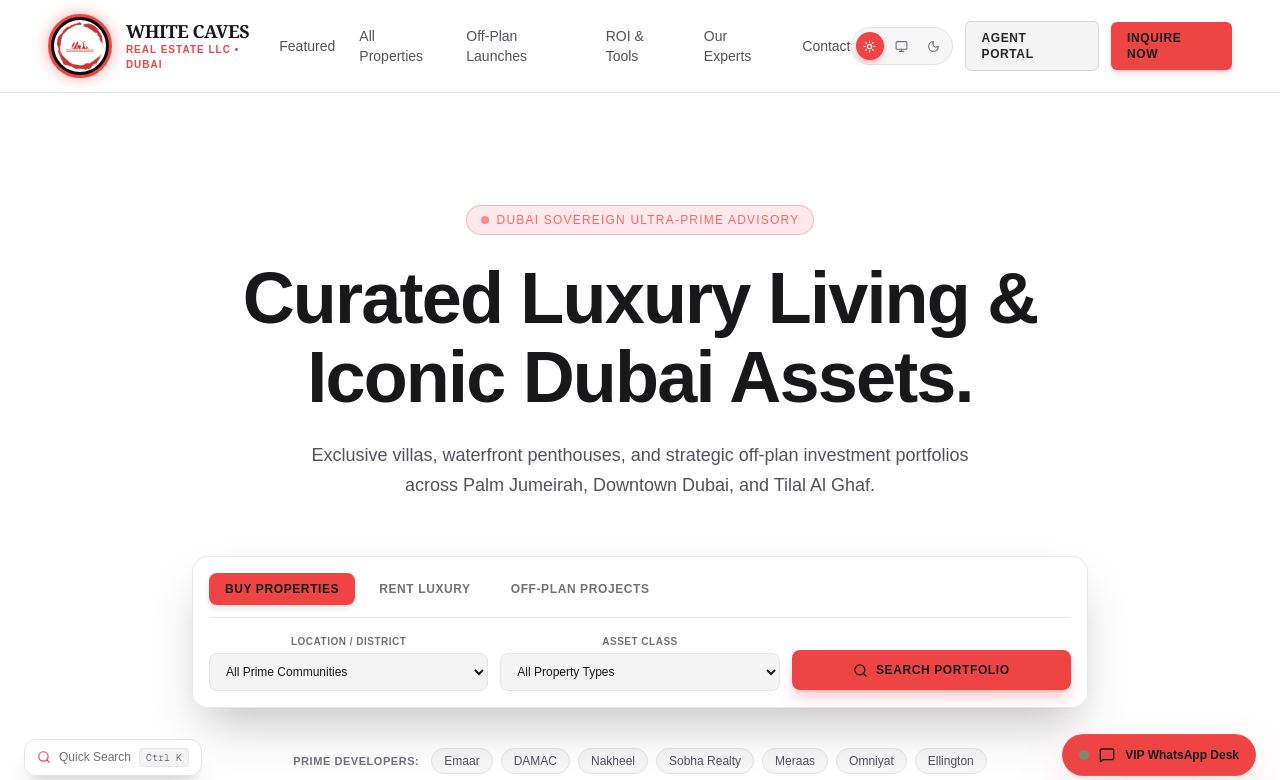
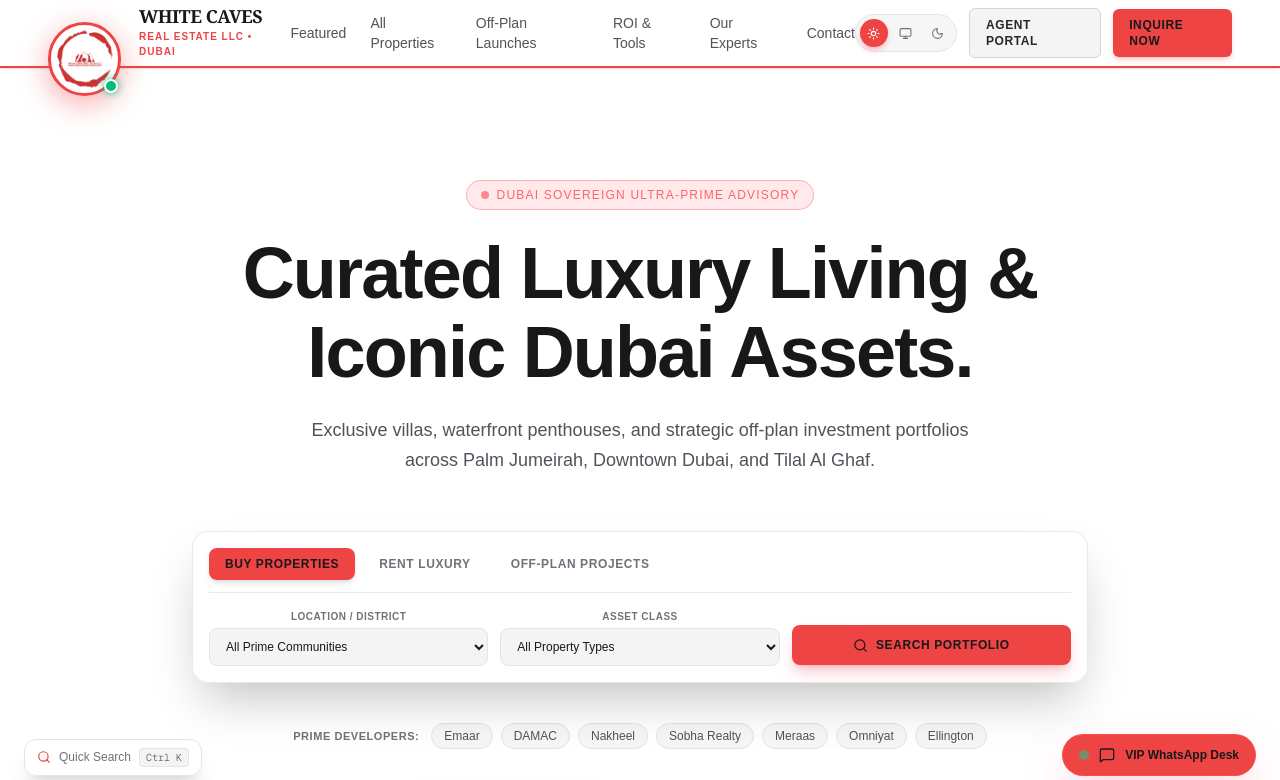
Before and after one commit to arslan9024/White-Caves-Web, a Next.js app: page / in a window 1280 px wide. Shown: the top 780 px of the page. Built offline with nearby package versions, Linux system fonts and the light colour scheme.

Commit message:
feat(brand): replicate exact signature overhanging glowing red ring logo half down from navbar

```diff
--- a/src/components/Brand/BrandLogo.tsx
+++ b/src/components/Brand/BrandLogo.tsx
@@ -19,27 +19,35 @@ export const BrandLogo: FC<BrandLogoProps> = ({
     return (
       <Link
         href="/"
-        className={`group relative flex items-center gap-3.5 focus:outline-none ${className}`}
+        className={`group relative flex items-center gap-3.5 focus:outline-none select-none ${className}`}
         aria-label="White Caves Real Estate Home"
       >
-        {/* Signature Glowing Overhanging Red Ring */}
-        <div className="relative w-12 h-12 sm:w-14 sm:h-14 md:w-16 md:h-16 rounded-full p-[3px] bg-[#070B14] border-[3px] border-[#EF4444] shadow-[0_0_15px_rgba(239,68,68,0.45)] group-hover:shadow-[0_0_25px_rgba(239,68,68,0.7)] group-hover:scale-105 transition-all duration-300 overflow-hidden flex items-center justify-center">
-          <Image
-            src="/company-logo.jpg"
-            alt="White Caves Logo"
-            width={64}
-            height={64}
-            className="w-full h-full object-cover rounded-full"
-            priority
+        {/* Exact Signature Overhanging Glowing Ring Logo (Half hanging past navbar bottom) */}
+        <div className="relative w-[68px] h-[68px] sm:w-[74px] sm:h-[74px] rounded-full p-[3px] bg-white dark:bg-[#0B0F17] border-[3.5px] border-[#EF4444] shadow-[0_8px_30px_rgba(239,68,68,0.45)] group-hover:shadow-[0_12px_40px_rgba(239,68,68,0.7)] group-hover:scale-105 transition-all duration-300 flex items-center justify-center translate-y-[26px] z-50 overflow-visible">
+          <div className="w-full h-full rounded-full overflow-hidden flex items-center justify-center bg-white">
+            <Image
+              src="/company-logo.jpg"
+              alt="White Caves Logo"
+              width={70}
+              height={70}
+              className="w-full h-full object-cover rounded-full"
+              priority
+            />
+          </div>
+
+          {/* Green Online Status Node */}
+          <span
+            className="absolute bottom-0 right-0 w-3.5 h-3.5 rounded-full bg-emerald-500 border-2 border-white dark:border-[#0B0F17] shadow-[0_0_8px_#10B981]"
+            title="System Live"
           />
         </div>
 
         {showText && (
-          <div className="flex flex-col">
-            <span className="text-base sm:text-lg font-black tracking-tight text-zinc-900 dark:text-white uppercase leading-tight font-serif group-hover:text-[#EF4444] transition-colors">
+          <div className="flex flex-col ml-1">
+            <span className="text-base sm:text-lg font-black tracking-tight text-zinc-900 dark:text-white uppercase leading-none font-serif group-hover:text-[#EF4444] transition-colors">
               White Caves
             </span>
-            <span className="text-[9px] sm:text-[10px] tracking-widest text-[#EF4444] font-bold uppercase">
+            <span className="text-[9px] sm:text-[10px] tracking-widest text-[#EF4444] font-bold uppercase mt-1">
               Real Estate LLC • Dubai
             </span>
           </div>
@@ -52,7 +60,7 @@ export const BrandLogo: FC<BrandLogoProps> = ({
   return (
     <Link
       href="/"
-      className={`group flex items-center gap-3 focus:outline-none ${className}`}
+      className={`group flex items-center gap-3 focus:outline-none select-none ${className}`}
       aria-label="White Caves Real Estate Home"
     >
       <div className="relative w-10 h-10 rounded-lg overflow-hidden border border-zinc-200 dark:border-zinc-800 bg-zinc-100 dark:bg-zinc-900 flex items-center justify-center group-hover:border-[#EF4444] transition-colors">
--- a/src/components/Navbar/Navbar.tsx
+++ b/src/components/Navbar/Navbar.tsx
@@ -14,7 +14,7 @@ export const Navbar = () => {
 
   return (
     <>
-      <header className="sticky top-0 z-40 backdrop-blur-md bg-white/85 dark:bg-zinc-950/85 border-b border-zinc-200 dark:border-zinc-800/80 px-6 lg:px-12 py-3.5 flex items-center justify-between transition-colors">
+      <header className="sticky top-0 z-40 backdrop-blur-md bg-white/90 dark:bg-zinc-950/90 border-b-2 border-[#EF4444] px-6 lg:px-12 h-[68px] flex items-center justify-between transition-colors shadow-sm">
         <BrandLogo variant="ring" />
 
         {/* Desktop Navigation */}
```
